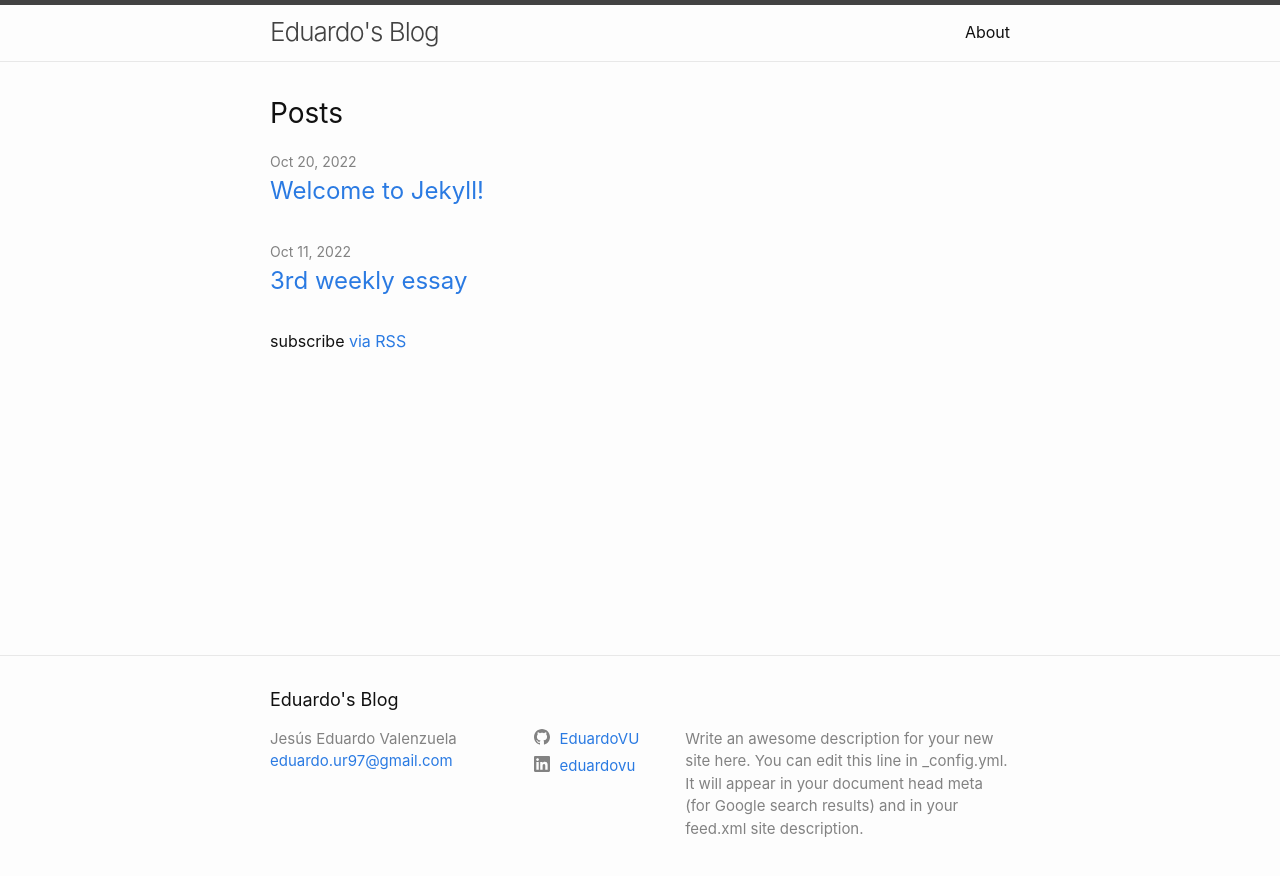
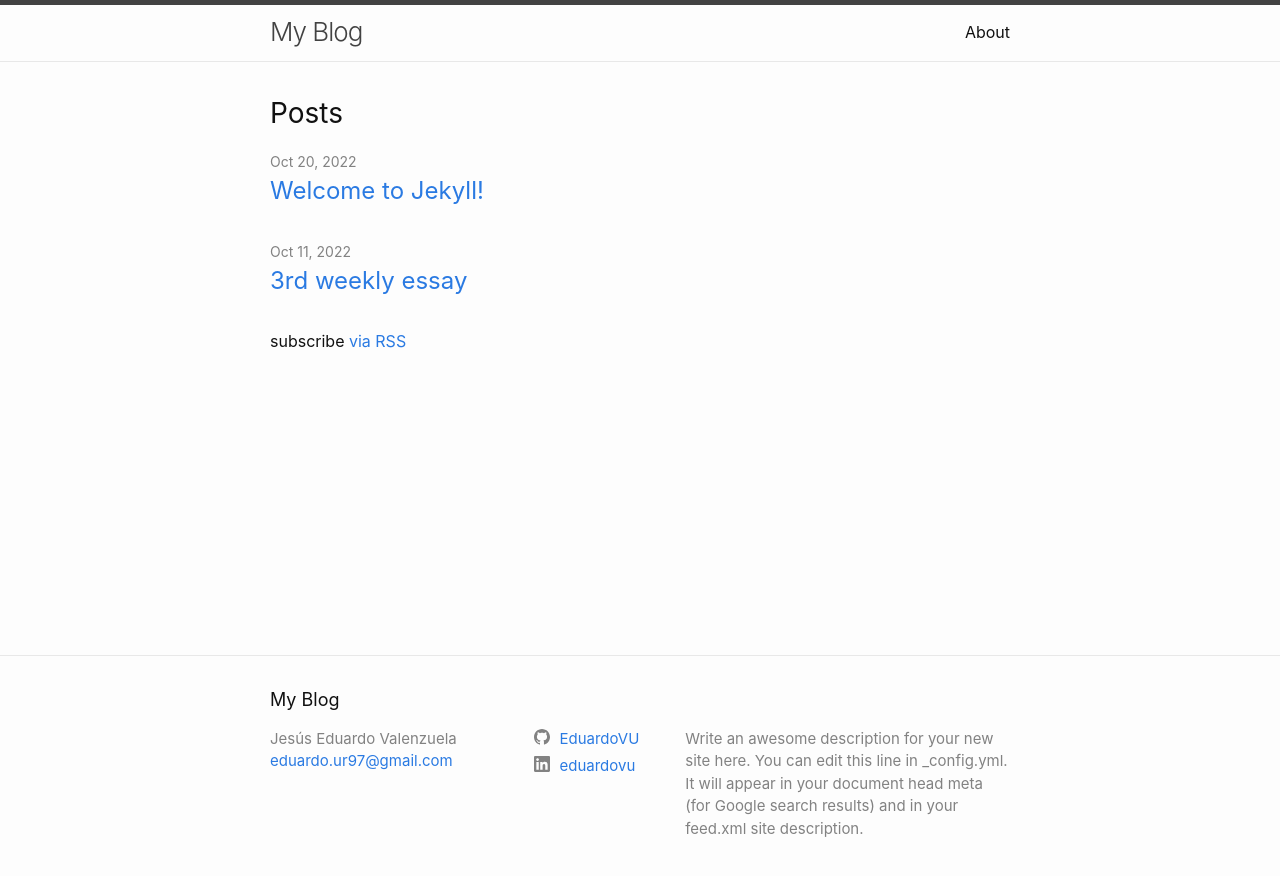
Before and after one commit to EduardoVU/My-Blog, a Jekyll site: the page built from index.markdown, in a window 1280 px wide. Shown: the top 876 px of the page. Built offline with Jekyll 4.4.1, drawn with Linux system fonts in a browser that asks for light colours.

Commit message:
Change tittle

```diff
--- a/_config.yml
+++ b/_config.yml
@@ -18,7 +18,7 @@
 # You can create any custom variable you would like, and they will be accessible
 # in the templates via {{ site.myvariable }}.
 
-title: Eduardo's Blog
+title: My Blog
 email: eduardo.ur97@gmail.com
 description: >- # this means to ignore newlines until "baseurl:"
   Write an awesome description for your new site here. You can edit this
```
